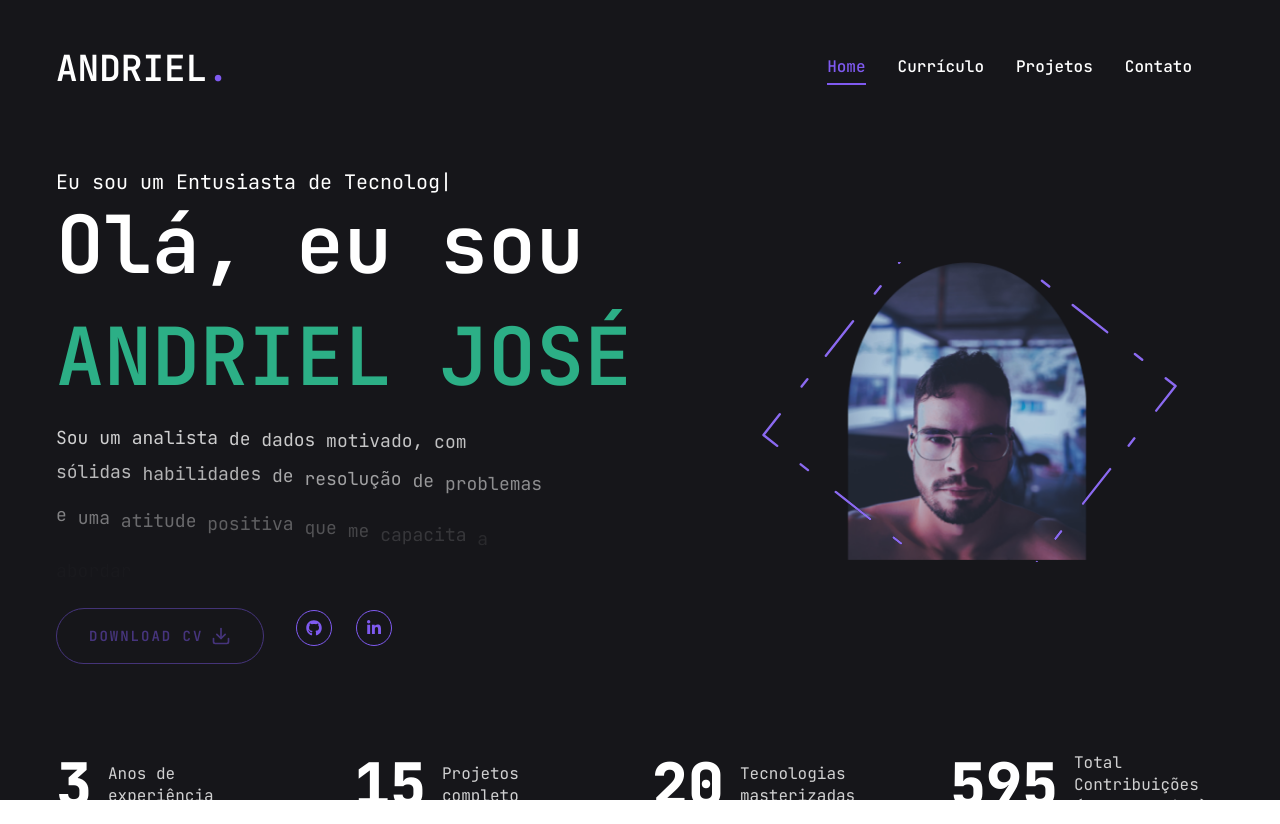
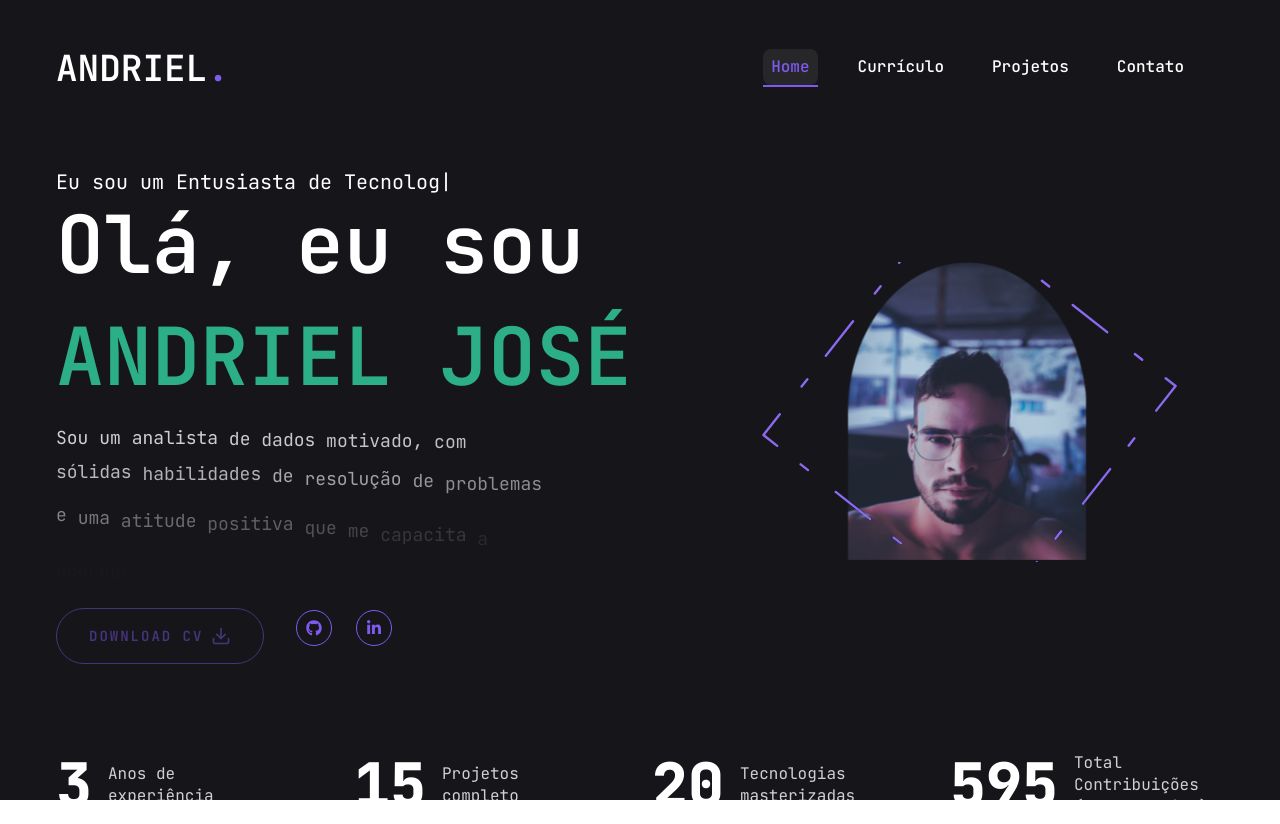
Before and after one commit to andriel300/my-portfolio, a Next.js app: page / in a window 1280 px wide. Built offline with nearby package versions, Linux system fonts and the light colour scheme.

Commit message:
Add: Animated hover on my nav tabs

```diff
--- a/src/components/Nav.tsx
+++ b/src/components/Nav.tsx
@@ -2,24 +2,13 @@
 
 import Link from "next/link";
 import { usePathname } from "next/navigation";
+import AnimatedBackground from "./core/animated-background";
 
-const links = [
-  {
-    name: "home",
-    path: "/",
-  },
-  {
-    name: "currículo",
-    path: "/curriculo",
-  },
-  {
-    name: "projetos",
-    path: "/projetos",
-  },
-  {
-    name: "contato",
-    path: "/contato",
-  },
+const links: { name: string; path: string }[] = [
+  { name: "home", path: "/" },
+  { name: "currículo", path: "/curriculo" },
+  { name: "projetos", path: "/projetos" },
+  { name: "contato", path: "/contato" },
 ];
 
 const Nav = () => {
@@ -27,19 +16,31 @@ const Nav = () => {
 
   return (
     <nav className="flex gap-8">
+      <AnimatedBackground
+        defaultValue={links[0].path}
+        className="rounded-lg bg-zinc-800 dark:bg-zinc-800"
+        transition={{
+          type: "spring",
+          bounce: 0.2,
+          duration: 0.3,
+        }}
+        enableHover
+      >
         {links.map((link, index) => {
           return (
             <Link
               href={link.path}
               key={index}
+              data-id={link.path}
               className={`${
                 link.path === pathname && "text-accent border-b-2 border-accent"
-            } capitalize font-medium hover:text-accent transition-all`}
+              } capitalize px-2 py-0.5 font-medium hover:text-accent2 transition-all`}
             >
               {link.name}
             </Link>
           );
         })}
+      </AnimatedBackground>
     </nav>
   );
 };
--- /dev/null
+++ b/src/components/core/animated-background.tsx
@@ -0,0 +1,91 @@
+"use client";
+import { cn } from "@/lib/utils";
+import { AnimatePresence, Transition, motion } from "framer-motion";
+import {
+  Children,
+  cloneElement,
+  ReactElement,
+  useEffect,
+  useState,
+  useId,
+} from "react";
+
+type AnimatedBackgroundProps = {
+  children:
+    | ReactElement<{ "data-id": string }>[]
+    | ReactElement<{ "data-id": string }>;
+  defaultValue?: string;
+  onValueChange?: (newActiveId: string | null) => void;
+  className?: string;
+  transition?: Transition;
+  enableHover?: boolean;
+};
+
+export default function AnimatedBackground({
+  children,
+  defaultValue,
+  onValueChange,
+  className,
+  transition,
+  enableHover = false,
+}: AnimatedBackgroundProps) {
+  const [activeId, setActiveId] = useState<string | null>(null);
+  const uniqueId = useId();
+
+  const handleSetActiveId = (id: string | null) => {
+    setActiveId(id);
+
+    if (onValueChange) {
+      onValueChange(id);
+    }
+  };
+
+  useEffect(() => {
+    if (defaultValue !== undefined) {
+      setActiveId(defaultValue);
+    }
+  }, [defaultValue]);
+
+  return Children.map(children, (child: any, index) => {
+    const id = child.props["data-id"];
+
+    const interactionProps = enableHover
+      ? {
+          onMouseEnter: () => handleSetActiveId(id),
+          onMouseLeave: () => handleSetActiveId(null),
+        }
+      : {
+          onClick: () => handleSetActiveId(id),
+        };
+
+    return cloneElement(
+      child,
+      {
+        key: index,
+        className: cn("relative inline-flex", child.props.className),
+        "aria-selected": activeId === id,
+        "data-checked": activeId === id ? "true" : "false",
+        ...interactionProps,
+      },
+      <>
+        <AnimatePresence initial={false}>
+          {activeId === id && (
+            <motion.div
+              layoutId={`background-${uniqueId}`}
+              className={cn("absolute inset-0", className)}
+              transition={transition}
+              initial={{ opacity: defaultValue ? 1 : 0 }}
+              animate={{
+                opacity: 1,
+              }}
+              exit={{
+                opacity: 0,
+              }}
+            />
+          )}
+        </AnimatePresence>
+        <span className="z-10">{child.props.children}</span>
+      </>
+    );
+  });
+}
```
Lines whose indentation alone changed are shown as unchanged.
